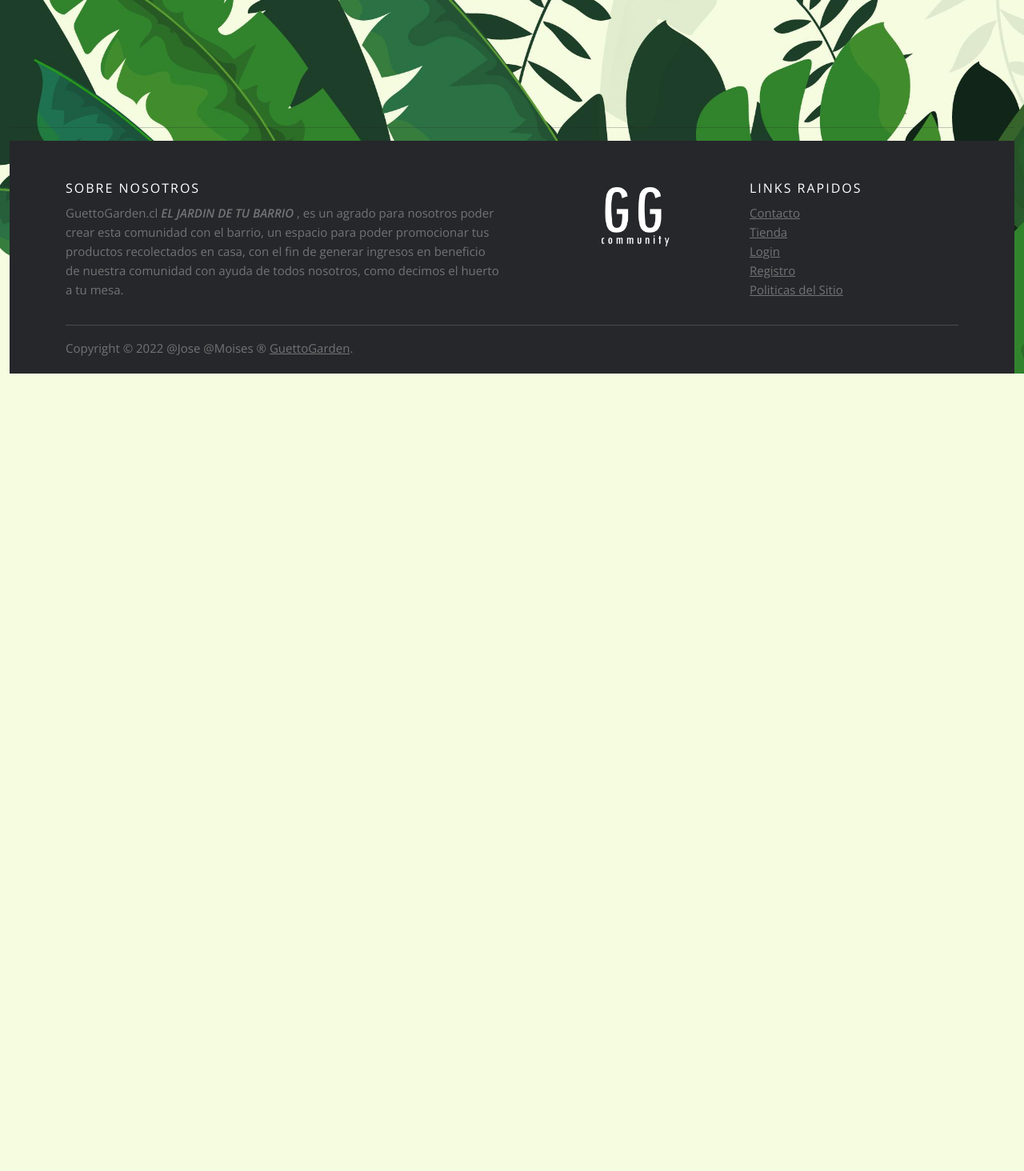
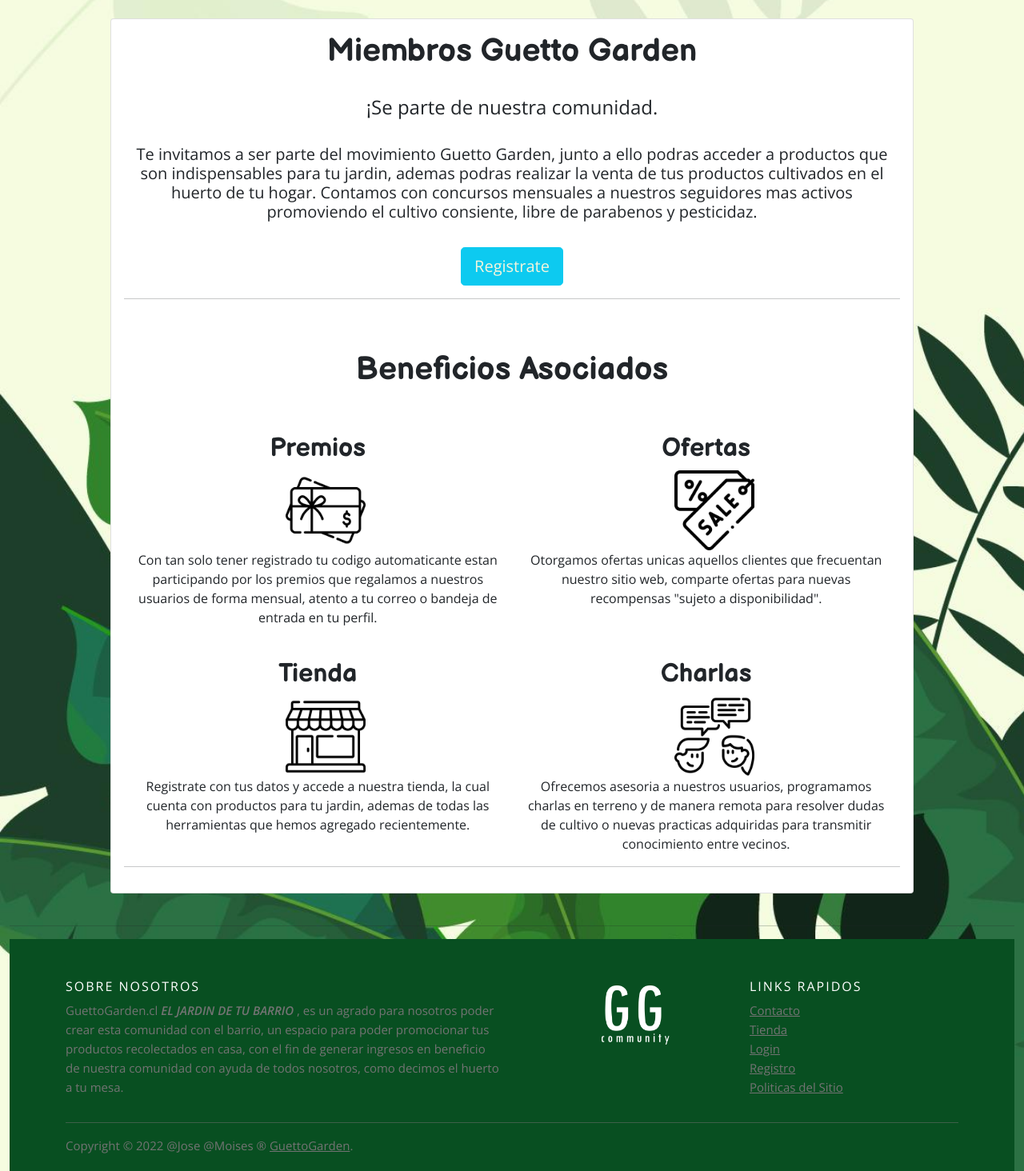
Before and after one commit to Deevcode/G_G_Django, a Django app: page / in a window 1280 px wide. Shown: the part 783-2247 px from the top of the page at 80% size. Before the commit the page ends 1250 px from the top, so only its background shows below. Run offline with Django 4.2, Linux system fonts and the light colour scheme; parts of the project's set-up code (start-up, migrations or seed data) failed here and were passed over; some libraries are stand-ins or nearby versions.

Commit message:
cambios en html home y css

```diff
--- a/Tienda/Jordaan23/app/static/app/css/estilos.css
+++ b/Tienda/Jordaan23/app/static/app/css/estilos.css
@@ -38,6 +38,17 @@
 .contenedor_logo {
     display: flex;
     align-items: center;
+}
+
+.carrusel {
+    width: 87%;
+    height: 87%;
+    opacity: 80%;
+}
+
+
+.boto {
+    color: beige;
 }
 
 .logo {
--- a/Tienda/Jordaan23/app/static/app/css/footer.css
+++ b/Tienda/Jordaan23/app/static/app/css/footer.css
@@ -1,6 +1,6 @@
 .site-footer
 {
-  background-color:#26272b;
+  background-color:#084f21;
   padding:45px 0 20px;
   font-size:15px;
   line-height:24px;
--- a/Tienda/Jordaan23/app/templates/app/base.html
+++ b/Tienda/Jordaan23/app/templates/app/base.html
@@ -19,7 +19,7 @@
 <body>
     <div class="container-fluid">
     <!-- BARRA NAVEGACIÓN -->
-            <nav class="navbar navbar-expand-md navbar-light border-3 border-bottom border-primary">
+            <nav class="navbar navbar-expand-md navbar-light border-3 border-bottom border-success">
                 <div class="container-fluid">
                     <a href="{% url 'home' %}" class="navbar-brand"><img  class="logo"  src="{% static 'app/img/logo_real.png' %}" alt="logo"></a>
                     <button type="button"
@@ -153,7 +153,9 @@
     <!--FIN DEL FOOTER-->
     <script src="https://ajax.googleapis.com/ajax/libs/jquery/3.1.1/jquery.min.js"></script>
     <script src="https://cdn.jsdelivr.net/npm/bootstrap@5.1.1/dist/js/bootstrap.bundle.min.js" integrity="sha384-/bQdsTh/da6pkI1MST/rWKFNjaCP5gBSY4sEBT38Q/9RBh9AH40zEOg7Hlq2THRZ" crossorigin="anonymous"></script>
-
+    <script src="https://code.jquery.com/jquery-3.2.1.slim.min.js" integrity="sha384-KJ3o2DKtIkvYIK3UENzmM7KCkRr/rE9/Qpg6aAZGJwFDMVNA/GpGFF93hXpG5KkN" crossorigin="anonymous"></script>
+    <script src="https://cdn.jsdelivr.net/npm/popper.js@1.12.9/dist/umd/popper.min.js" integrity="sha384-ApNbgh9B+Y1QKtv3Rn7W3mgPxhU9K/ScQsAP7hUibX39j7fakFPskvXusvfa0b4Q" crossorigin="anonymous"></script>
+    <script src="https://cdn.jsdelivr.net/npm/bootstrap@4.0.0/dist/js/bootstrap.min.js" integrity="sha384-JZR6Spejh4U02d8jOt6vLEHfe/JQGiRRSQQxSfFWpi1MquVdAyjUar5+76PVCmYl" crossorigin="anonymous"></script>
     <script src="{% static 'app/js/menu.js' %}"></script>
 
     <script src="//cdn.jsdelivr.net/npm/sweetalert2@11"></script>
--- a/Tienda/Jordaan23/app/templates/app/home.html
+++ b/Tienda/Jordaan23/app/templates/app/home.html
@@ -14,29 +14,134 @@
 
 <!-- LLamo al bloque contenido insertado en [base.html] -->
 {% block contenido %}
+<!--INICIO CARRUSEL-->
+<!-------------------------------------------------------------------------------------------------------------------------------------------->
+<br>
+<div id="myCarousel" class="carousel slide" data-bs-ride="carousel">
+    <div class="carousel-indicators">
+      <button type="button" data-bs-target="#myCarousel" data-bs-slide-to="0" class="active" aria-current="true" aria-label="Slide 1"></button>
+      <button type="button" data-bs-target="#myCarousel" data-bs-slide-to="1" aria-label="Slide 2"></button>
+      <button type="button" data-bs-target="#myCarousel" data-bs-slide-to="2" aria-label="Slide 3"></button>
+    </div>
+    <div class="carousel-inner">
+      <div class="carousel-item active">
+        <center><img src="{% static 'app/img/tienda/jardin1.jpg' %}" class="rounded carrusel mx-auto"></center>
 
+        <div class="container">
+          <div class="carousel-caption">
+            <h1>@Jose.</h1>
+            <h4>"...con la ayuda de Guetto Garden fui capaz de montar mi propio negocio".</h4>
+          </div>
+        </div>
+      </div>
+      <div class="carousel-item">
+        <center><img src="{% static 'app/img/tienda/jardin2.jpg' %}" class="rounded carrusel mx-auto"></center>
+
+        <div class="container">
+          <div class="carousel-caption">
+            <h1>@Moises.</h1>
+            <h4>"...esta comunidad ayudo mis tecnicas de cultivo y produccion en flores."</h4>
+          </div>
+        </div>
+      </div>
+      <div class="carousel-item">
+        <center><img src="{% static 'app/img/tienda/jardin3.jpg' %}" class="rounded carrusel mx-auto"></center>
+
+        <div class="container">
+          <div class="carousel-caption">
+            <h1>@Daniela.</h1>
+            <h4>"...sin duda esta iniciativa nos llevara lejos en nuestro proyecto."</h4>
+          </div>
+        </div>
+      </div>
+    </div>
+    <button class="carousel-control-prev" type="button" data-bs-target="#myCarousel" data-bs-slide="prev">
+      <span class="carousel-control-prev-icon" aria-hidden="true"></span>
+      <span class="visually-hidden">Previous</span>
+    </button>
+    <button class="carousel-control-next" type="button" data-bs-target="#myCarousel" data-bs-slide="next">
+      <span class="carousel-control-next-icon" aria-hidden="true"></span>
+      <span class="visually-hidden">Next</span>
+    </button>
+</div>
+<!--FIN CARRUSEL-->
+<!-------------------------------------------------------------------------------------------------------------------------------------------->
+<!--INICIO BENEFICIOS-->
 <br>
 <div class="card" >
     <div class="card-body">
         <div class="container-fluid">
-            <h2>Jardines Destacados del mes</h2>
-            <p>Destacamos los jardines mas verdes del verano, cada seleccionado recivira un premio de nuestra tienda, valoramos el cariño a nuestra comunidad</p>
+            <center>
+                <h1>Miembros Guetto Garden</h1>
+            </center>
+            <br>
+            <center>
+                <h4>¡Se parte de nuestra comunidad.</h4>
+                <br>
+                <h5>Te invitamos a ser parte del movimiento Guetto Garden, junto a ello podras acceder a productos que son indispensables para tu jardin, ademas podras realizar la venta de tus productos cultivados en el huerto de tu hogar. Contamos con concursos mensuales a nuestros seguidores mas activos promoviendo el cultivo consiente, libre de parabenos y pesticidaz.</h5>
+            </center>
+
         </div>
+        <br>
+        <center><a href="{% url 'registro' %}"><button type="button" class="btn btn-info btn-lg boto">Registrate</button></a></center>
+        <hr>
+        <br>
+        <br>
+        <center>
+            <h1>Beneficios Asociados</h1>
+        </center>
+        <br>
+        <br>
         <div class="container">
             <div class="row">
                 <div class="col-md-6">
-                    <h3>col-md-6</h3>
-                    <p>Lorem ipsum, dolor sit amet consectetur adipisicing elit. Similique, numquam facere! Pariatur aspernatur veritatis, totam nulla ad suscipit, dolores sunt nostrum facere nemo numquam repellat quod eaque similique quam vero.</p>
+                    <center>
+                        <h2>Premios</h2>
+                        <img src="{% static 'app/img/tienda/gift-card.png' %}" class="logo">
+                        <br>
+                        <p>Con tan solo tener registrado tu codigo automaticante estan participando por los premios que regalamos a nuestros usuarios de forma mensual, atento a tu correo o bandeja de entrada en tu perfil.</p>
+                    </center>
+
                 </div>
                 <div class="col-md-6">
-                    <h2>col-md-6</h2>
-                    <p>Lorem ipsum, dolor sit amet consectetur adipisicing elit. Similique, numquam facere! Pariatur aspernatur veritatis, totam nulla ad suscipit, dolores sunt nostrum facere nemo numquam repellat quod eaque similique quam vero.</p>
+                    <center>
+                        <h2>Ofertas</h2>
+                        <img src="{% static 'app/img/tienda/coupon.png' %}" class="logo">
+                        <br>
+                        <p>Otorgamos ofertas unicas aquellos clientes que frecuentan nuestro sitio web, comparte ofertas para nuevas recompensas "sujeto a disponibilidad".</p>
+                    </center>
+
                 </div>
+            </div>
+        </div>
+        <br>
+        <div class="container">
+            <div class="row">
+                <div class="col-md-6">
+                    <center>
+                        <h2>Tienda</h2>
+                        <img src="{% static 'app/img/tienda/store.png' %}" class="logo">
+                        <br>
+                        <p>Registrate con tus datos y accede a nuestra tienda, la cual cuenta con productos para tu jardin, ademas de todas las herramientas que hemos agregado recientemente.</p>
+                    </center>
+
+                </div>
+                <div class="col-md-6">
+                    <center>
+                        <h2>Charlas</h2>
+                        <img src="{% static 'app/img/tienda/conversation.png' %}" class="logo">
+                        <br>
+                        <p>Ofrecemos asesoria a nuestros usuarios, programamos charlas en terreno y de manera remota para resolver dudas de cultivo o nuevas practicas adquiridas para transmitir conocimiento entre vecinos.</p>
+                    </center>
+
+                </div>
+                <hr>
             </div>
         </div>
     </div>
 </div>
-
+<!--INICIO BENEFICIOS-->
+<!-------------------------------------------------------------------------------------------------------------------------------------------->
 
 
 {% endblock %}
```
Also changed, not shown: Tienda/Jordaan23/app/static/app/img/tienda/basket-shop.png (added), Tienda/Jordaan23/app/static/app/img/tienda/conversation.png (added), Tienda/Jordaan23/app/static/app/img/tienda/coupon.png (added), Tienda/Jordaan23/app/static/app/img/tienda/gift-card.png (added), Tienda/Jordaan23/app/static/app/img/tienda/smartphone.png (added), Tienda/Jordaan23/app/static/app/img/tienda/store.png (added), Tienda/Jordaan23/app/static/app/img/tienda/team.png (added), Tienda/Jordaan23/app/static/app/img/tienda/tienda1.jpg (deleted), Tienda/Jordaan23/app/static/app/img/tienda/tienda2.jpeg (deleted), Tienda/Jordaan23/app/static/app/img/tienda/tienda3.jpg (deleted), Tienda/Jordaan23/app/static/app/img/tienda/tienda4.jpg (deleted), Tienda/Jordaan23/app/static/app/img/tienda/tienda5.jpg (deleted), 3 other files.
